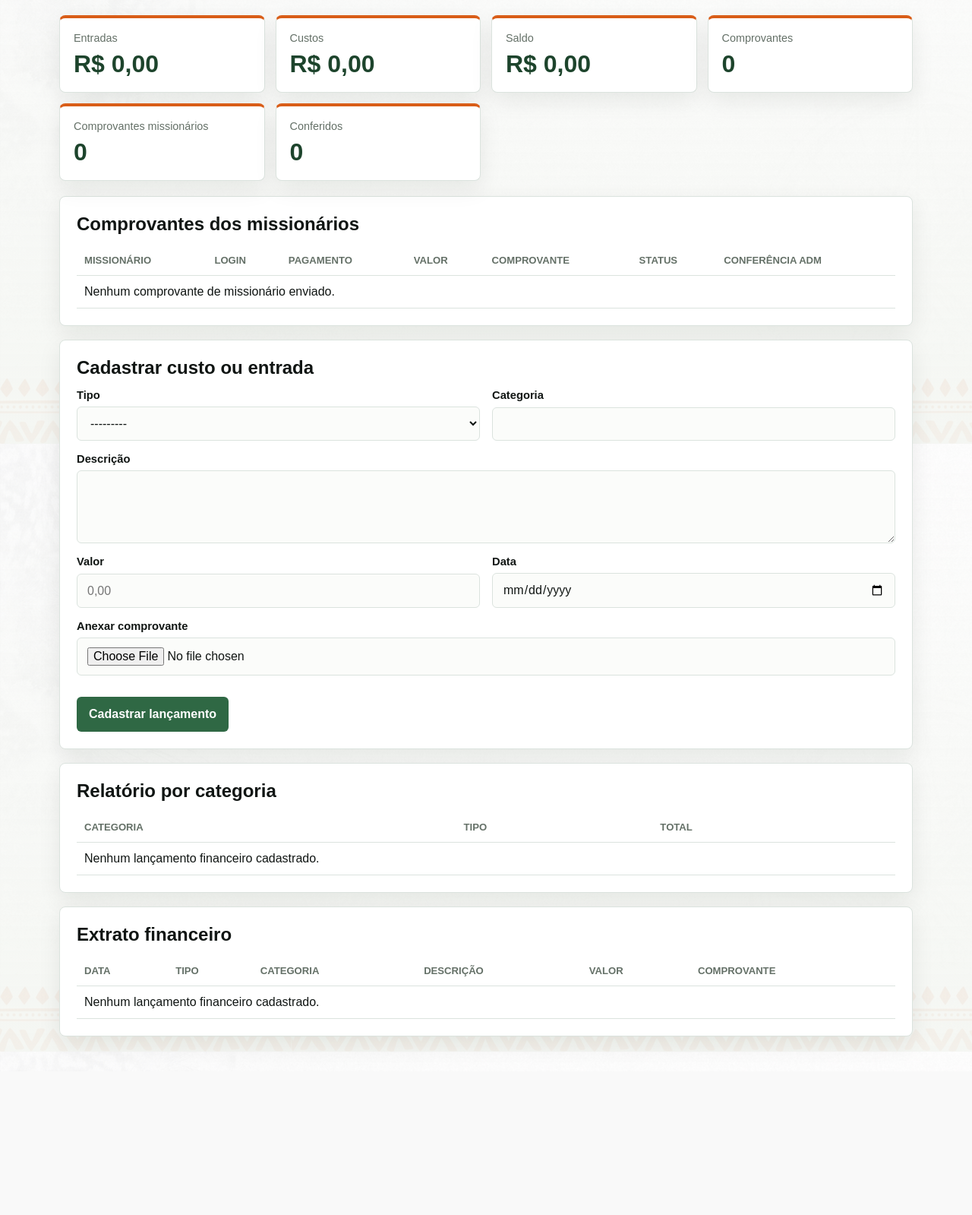
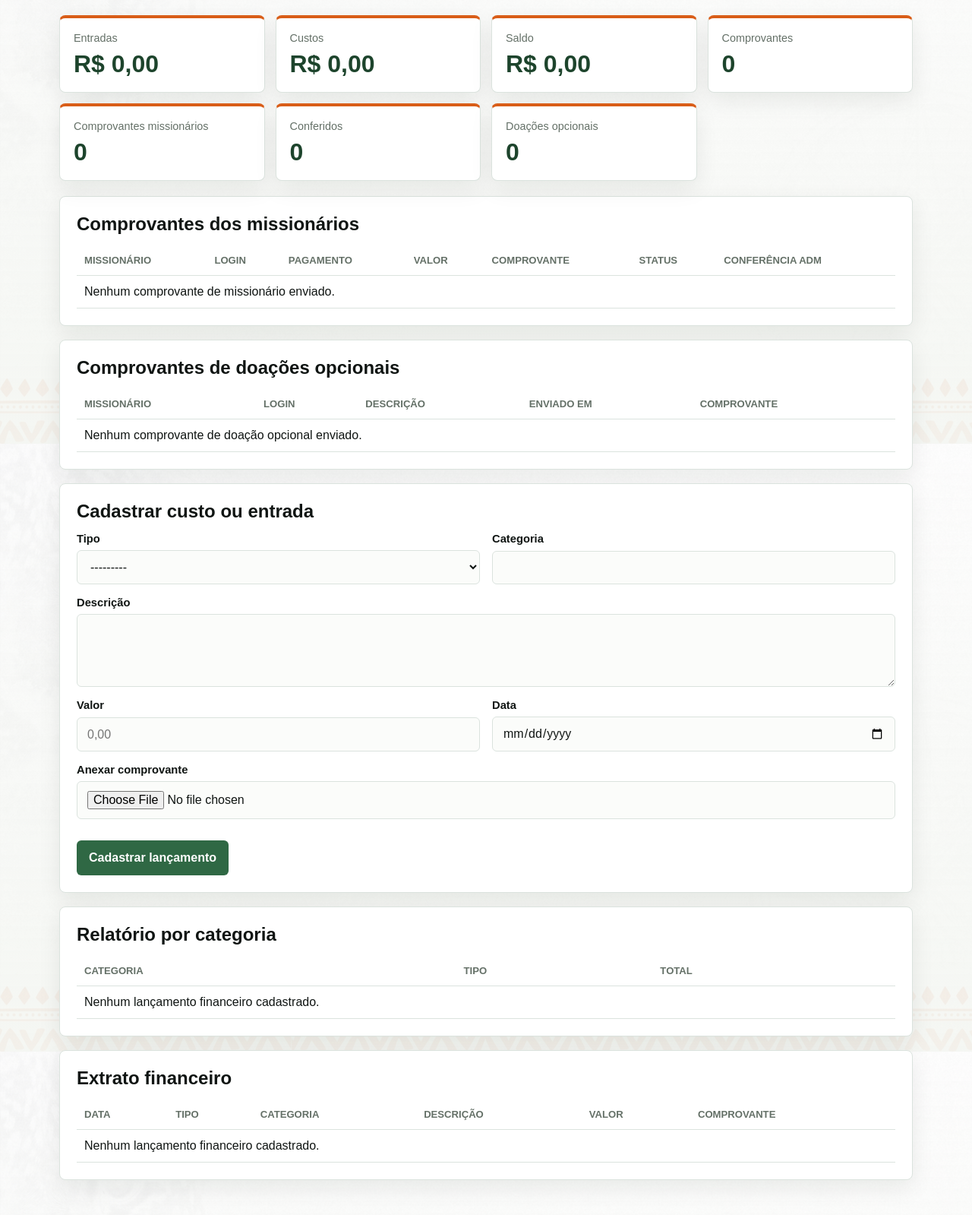
Before and after one commit to fabianopolone123/SITE_MISSAO, a Django app: page /painel/financeiro/ in a window 1280 px wide. Shown: the part 216-1815 px from the top of the page at 76% size. Before the commit the page ends 1600 px from the top, so only its background shows below. Run offline with Django 5.2, Linux system fonts and the light colour scheme; the visitor is signed in with stand-in values (Sample User, id 1); data comes from the database, SQL or seed files in the repository.

Commit message:
Adiciona comprovantes opcionais de doacoes

```diff
--- a/accounts/forms.py
+++ b/accounts/forms.py
@@ -6,7 +6,14 @@ from django.contrib.auth.forms import UserCreationForm
 from django.contrib.auth.models import User
 from django.utils import timezone
 
-from .models import FinancialTransaction, MissionaryPayment, PanelPermission, Volunteer, YES_NO_CHOICES
+from .models import (
+    FinancialTransaction,
+    MissionaryDonationReceipt,
+    MissionaryPayment,
+    PanelPermission,
+    Volunteer,
+    YES_NO_CHOICES,
+)
 
 
 class SignUpForm(UserCreationForm):
@@ -139,6 +146,35 @@ class MissionaryPaymentReceiptForm(forms.ModelForm):
         return receipt
 
 
+class MissionaryDonationReceiptForm(forms.ModelForm):
+    class Meta:
+        model = MissionaryDonationReceipt
+        fields = ['description', 'receipt']
+        labels = {
+            'description': 'Descrição da doação',
+            'receipt': 'Comprovante da doação',
+        }
+        widgets = {
+            'description': forms.TextInput(attrs={'placeholder': 'Ex.: oferta, doação extra, apoio a missionário'}),
+        }
+
+    def __init__(self, *args, **kwargs):
+        super().__init__(*args, **kwargs)
+        self.fields['description'].required = False
+        self.fields['receipt'].required = True
+        for field in self.fields.values():
+            field.widget.attrs.setdefault('class', 'form-control')
+
+    def clean_receipt(self):
+        receipt = self.cleaned_data['receipt']
+        allowed_suffixes = {'.pdf', '.jpg', '.jpeg', '.png'}
+
+        if Path(receipt.name).suffix.lower() not in allowed_suffixes:
+            raise forms.ValidationError('Envie um comprovante em PDF, JPG ou PNG.')
+
+        return receipt
+
+
 class PanelPermissionForm(forms.ModelForm):
     is_staff = forms.BooleanField(label='Acesso administrativo', required=False)
 
--- a/accounts/models.py
+++ b/accounts/models.py
@@ -240,3 +240,18 @@ class MissionaryPayment(models.Model):
         amount = Decimal(str(self.amount))
         value = f'{amount:,.2f}'
         return value.replace(',', 'X').replace('.', ',').replace('X', '.')
+
+
+class MissionaryDonationReceipt(models.Model):
+    volunteer = models.ForeignKey(Volunteer, on_delete=models.CASCADE, related_name='donation_receipts')
+    description = models.CharField('Descrição da doação', max_length=180, blank=True)
+    receipt = models.FileField('Comprovante de doação', upload_to='comprovantes_doacoes/')
+    submitted_at = models.DateTimeField('Enviado em', auto_now_add=True)
+
+    class Meta:
+        verbose_name = 'Comprovante de doação'
+        verbose_name_plural = 'Comprovantes de doações'
+        ordering = ['-submitted_at']
+
+    def __str__(self):
+        return f'Doação opcional - {self.volunteer.full_name}'
--- a/accounts/static/accounts/login.css
+++ b/accounts/static/accounts/login.css
@@ -776,6 +776,26 @@ button:focus,
     gap: 16px;
 }
 
+.donation-receipt-section {
+    display: grid;
+    gap: 16px;
+    margin-top: 18px;
+    padding-top: 18px;
+    border-top: 1px solid var(--line);
+}
+
+.donation-list {
+    display: grid;
+    gap: 12px;
+}
+
+.donation-upload-form {
+    padding: 16px;
+    border: 1px solid var(--line);
+    border-radius: 8px;
+    background: #ffffff;
+}
+
 .payment-summary-grid,
 .payment-grid {
     display: grid;
--- a/accounts/templates/registration/financial_dashboard.html
+++ b/accounts/templates/registration/financial_dashboard.html
@@ -57,6 +57,10 @@
                 <span>Conferidos</span>
                 <strong>{{ missionary_confirmed_count }}</strong>
             </article>
+            <article class="report-card">
+                <span>Doações opcionais</span>
+                <strong>{{ donation_receipt_count }}</strong>
+            </article>
         </section>
 
         <section class="admin-section">
@@ -101,6 +105,38 @@
                         {% empty %}
                             <tr>
                                 <td colspan="7">Nenhum comprovante de mission&aacute;rio enviado.</td>
+                            </tr>
+                        {% endfor %}
+                    </tbody>
+                </table>
+            </div>
+        </section>
+
+        <section class="admin-section">
+            <h2>Comprovantes de doações opcionais</h2>
+            <div class="table-wrap">
+                <table>
+                    <thead>
+                        <tr>
+                            <th>Missionário</th>
+                            <th>Login</th>
+                            <th>Descrição</th>
+                            <th>Enviado em</th>
+                            <th>Comprovante</th>
+                        </tr>
+                    </thead>
+                    <tbody>
+                        {% for donation in donation_receipts %}
+                            <tr>
+                                <td>{{ donation.volunteer.full_name }}</td>
+                                <td>{{ donation.volunteer.registration.user.username }}</td>
+                                <td>{{ donation.description|default:"Doação opcional" }}</td>
+                                <td>{{ donation.submitted_at|date:"d/m/Y H:i" }}</td>
+                                <td><a href="{{ donation.receipt.url }}" target="_blank" rel="noopener">Abrir</a></td>
+                            </tr>
+                        {% empty %}
+                            <tr>
+                                <td colspan="5">Nenhum comprovante de doação opcional enviado.</td>
                             </tr>
                         {% endfor %}
                     </tbody>
--- a/accounts/urls.py
+++ b/accounts/urls.py
@@ -13,6 +13,7 @@ urlpatterns = [
     path('minha-inscricao/documentacao/', views.volunteer_documentation_dashboard, name='volunteer_documentation_dashboard'),
     path('minha-inscricao/financeiro/', views.volunteer_financial_dashboard, name='volunteer_financial_dashboard'),
     path('pagamento/<int:payment_id>/comprovante/', views.volunteer_payment_upload, name='volunteer_payment_upload'),
+    path('missionario/<int:volunteer_id>/doacao/', views.volunteer_donation_receipt_upload, name='volunteer_donation_receipt_upload'),
     path('missionario/<int:volunteer_id>/ficha/', views.volunteer_registration_pdf, name='volunteer_registration_pdf'),
     path('missionario/<int:volunteer_id>/documentacao/', views.volunteer_documentation_upload, name='volunteer_documentation_upload'),
     path('painel/', views.admin_dashboard, name='admin_dashboard'),
--- a/accounts/views.py
+++ b/accounts/views.py
@@ -14,6 +14,7 @@ from django.views.decorators.http import require_POST
 
 from .forms import (
     FinancialTransactionForm,
+    MissionaryDonationReceiptForm,
     MissionaryPaymentReceiptForm,
     PanelPermissionForm,
     SignUpForm,
@@ -24,6 +25,7 @@ from .models import (
     FinancialTransaction,
     MISSIONARY_PAYMENT_AMOUNTS,
     MISSIONARY_PAYMENT_TYPES,
+    MissionaryDonationReceipt,
     MissionaryPayment,
     PanelPermission,
     Registration,
@@ -277,6 +279,8 @@ def volunteer_financial_dashboard(request):
         payment_groups.append({
             'volunteer': volunteer,
             'payments': ensure_missionary_payments(volunteer),
+            'donation_receipts': volunteer.donation_receipts.all(),
+            'donation_form': MissionaryDonationReceiptForm(prefix=f'donation-{volunteer.id}'),
         })
 
     return render(
@@ -313,6 +317,31 @@ def volunteer_payment_upload(request, payment_id):
         messages.success(request, f'Comprovante de {payment.get_payment_type_display()} enviado.')
     else:
         messages.error(request, f'Não foi possível enviar o comprovante de {payment.get_payment_type_display()}.')
+
+    return redirect('volunteer_financial_dashboard')
+
+
+@login_required(login_url='login')
+@require_POST
+def volunteer_donation_receipt_upload(request, volunteer_id):
+    volunteer = get_object_or_404(
+        Volunteer.objects.select_related('registration__user'),
+        pk=volunteer_id,
+        registration__user=request.user,
+    )
+    form = MissionaryDonationReceiptForm(
+        request.POST,
+        request.FILES,
+        prefix=f'donation-{volunteer.id}',
+    )
+
+    if form.is_valid():
+        donation_receipt = form.save(commit=False)
+        donation_receipt.volunteer = volunteer
+        donation_receipt.save()
+        messages.success(request, 'Comprovante de doação enviado.')
+    else:
+        messages.error(request, 'Não foi possível enviar o comprovante de doação.')
 
     return redirect('volunteer_financial_dashboard')
 
@@ -424,6 +453,11 @@ def financial_dashboard(request):
         .filter(receipt__gt='')
         .order_by('is_confirmed', '-submitted_at', 'volunteer__full_name')
     )
+    donation_receipts = (
+        MissionaryDonationReceipt.objects
+        .select_related('volunteer', 'volunteer__registration__user')
+        .order_by('-submitted_at', 'volunteer__full_name')
+    )
     total_income = transactions.filter(transaction_type='entrada').aggregate(total=Sum('amount'))['total'] or 0
     total_expenses = transactions.filter(transaction_type='saida').aggregate(total=Sum('amount'))['total'] or 0
     balance = total_income - total_expenses
@@ -439,6 +473,8 @@ def financial_dashboard(request):
         'missionary_payments': missionary_payments,
         'missionary_receipt_count': missionary_payments.count(),
         'missionary_confirmed_count': missionary_payments.filter(is_confirmed=True).count(),
+        'donation_receipts': donation_receipts,
+        'donation_receipt_count': donation_receipts.count(),
         'panel_permissions': get_panel_permissions(request.user),
         'active_menu': 'financial',
         'category_summary': transactions.values('category', 'transaction_type').annotate(total=Sum('amount')).order_by('category'),
```
Also changed, not shown: accounts/templates/registration/volunteer_financial.html (+35 -0 lines), accounts/tests.py (+43 -1 lines), accounts/migrations/0009_missionarydonationreceipt.py (added).
